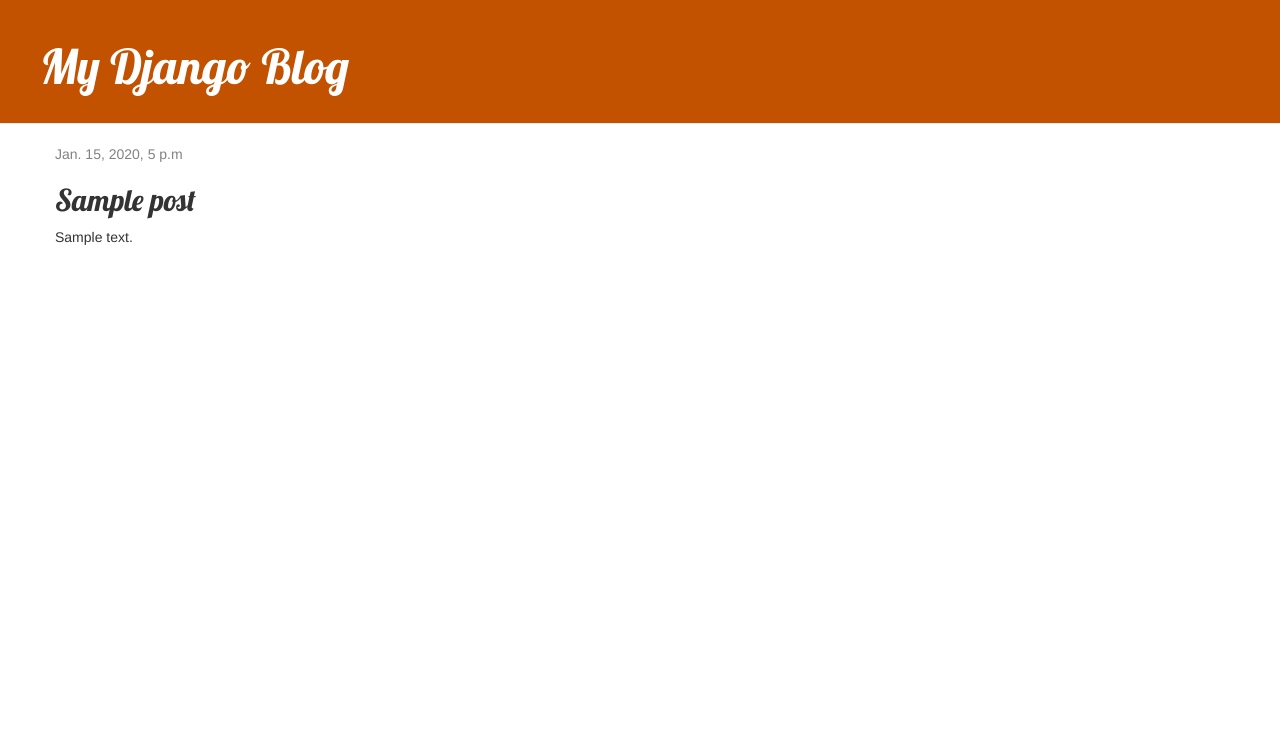
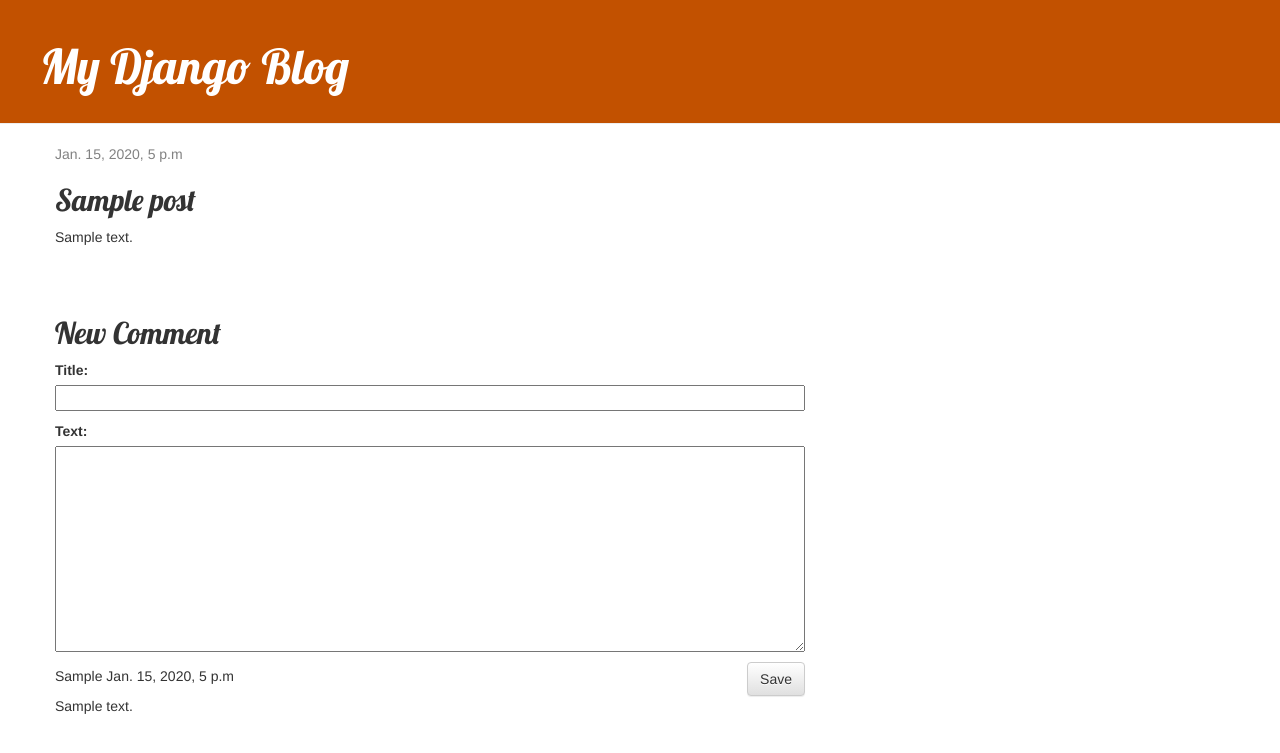
Before and after one commit to WieElang/Django-apps, a Django app: template blog/templates/blog/post_detail.html in a window 1280 px wide. Shown: the top 753 px of the page. Run offline with Django 3.2, Linux system fonts and the light colour scheme; the template is opened without the code that fills it: values that come from a table or form of the project are taken from there, others are empty; tables that the repository leaves empty hold one stand-in row (values such as "Sample post"); some libraries are stand-ins or nearby versions.

Commit message:
add comment to detail

```diff
--- a/blog/forms.py
+++ b/blog/forms.py
@@ -1,8 +1,20 @@
 from django import forms
-from .models import Post
+from .models import Post, Comment
 
 class PostForm(forms.ModelForm):
 
     class Meta:
         model = Post
         fields = ('title', 'text',)
+
+    def clean_title(self):
+        data = self.cleaned_data['title']
+        if not data.startswith("test"):
+            raise forms.ValidationError("Title must start with 'test'")
+        return data
+
+class CommentForm(forms.ModelForm):
+
+    class Meta:
+        model = Comment
+        fields = ('user', 'text',)
--- a/blog/models.py
+++ b/blog/models.py
@@ -15,3 +15,12 @@
 
     def __str__(self):
         return self.title
+
+class Comment(models.Model):
+    post = models.ForeignKey(Post, related_name="comments", on_delete=models.CASCADE)
+    user = models.CharField(max_length=100)
+    text = models.TextField()
+    date = models.DateTimeField(default=timezone.now)
+
+    def __str__(self):
+        return self.user
--- a/blog/templates/blog/post_detail.html
+++ b/blog/templates/blog/post_detail.html
@@ -13,4 +13,17 @@
         <h2>{{ post.title }}</h2>
         <p>{{ post.text|linebreaksbr }}</p>
     </div>
+
+    <h2>New Comment</h2>
+    <form method="POST" class="post-form">{% csrf_token %}
+        {{ form.as_p }}
+        <button type="submit" class="save btn btn-default">Save</button>
+    </form>
+
+    <div class="post">
+        {% for komen in comments %}
+            <p>{{komen.user}} {{komen.date}}</p>
+            <p>{{komen.text}} </p>
+        {% endfor %}
+    </div>
 {% endblock %}
--- a/blog/views.py
+++ b/blog/views.py
@@ -10,7 +10,8 @@
 
 def post_detail(request, pk):
     post = get_object_or_404(Post, pk=pk)
-    return render(request, 'blog/post_detail.html', {'post':post})
+    comments = post.comments.all()
+    return render(request, 'blog/post_detail.html', {'post':post,'comments':comments})
 
 def post_new(request):
     if request.method == "POST":
```
Also changed, not shown: blog/migrations/0002_comment.py (added), blog/migrations/0003_auto_20200825_1108.py (added).
